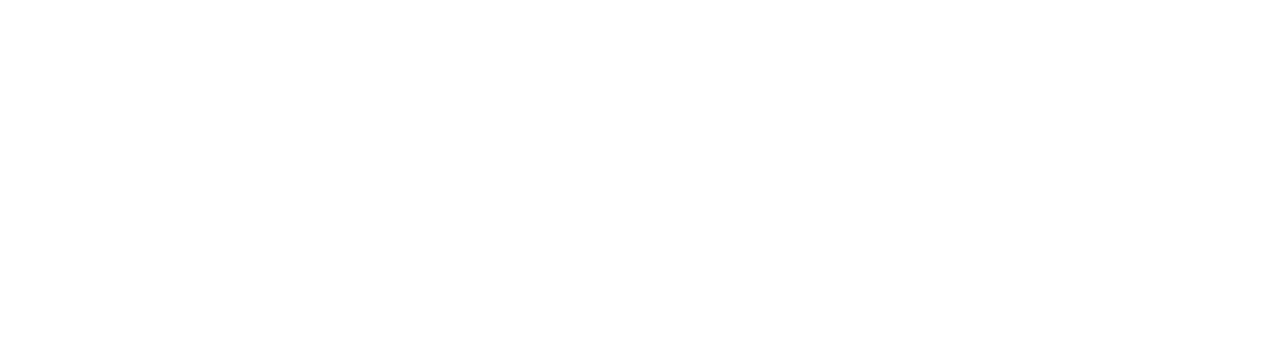
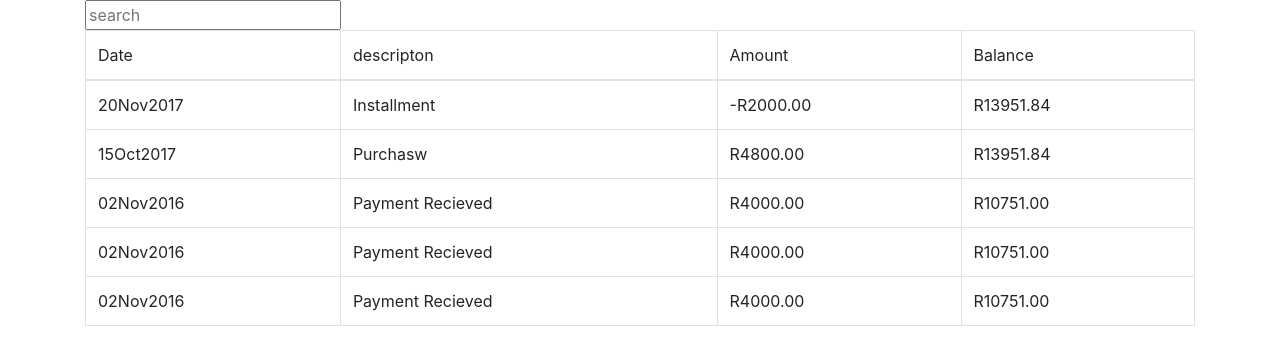
Before and after one commit to umapyla/staff-web, an Angular app: page /transactional in a window 1280 px wide. Shown: the top 364 px of the page. Built offline with nearby package versions, Linux system fonts and the light colour scheme.

Commit message:
#1 feat: it shows result according to it's functionality

```diff
--- a/src/app/app.component.html
+++ b/src/app/app.component.html
@@ -1,4 +1,7 @@
 
 
-<button class="btn btn-success" (click)="onNextPage()">Next Page</button>
-<router-outlet></router-outlet>
+<router-outlet>
+    <!-- <div class="container">
+        <button class="btn btn-success" (click)="onNextPage()">Next Page</button>
+        </div> -->
+</router-outlet>
--- a/src/app/app.module.ts
+++ b/src/app/app.module.ts
@@ -6,9 +6,10 @@ import { TransactionalSearchComponent } from '../app/transactional-search/transa
 import { Routes, RouterModule } from "@angular/router";
 import { FormsModule } from '@angular/forms';
 import { TransactionSearchService } from "./transaction-search.service";
+import { HttpModule } from "@angular/http";
 
 const routes: Routes = [
-  {path: '', component: AppComponent},
+  {path: '', component: TransactionalSearchComponent},
   {path:'transactional' ,component: TransactionalSearchComponent}
 ]
 
@@ -18,7 +19,7 @@ const routes: Routes = [
     TransactionalSearchComponent
   ],
   imports: [
-    BrowserModule, RouterModule.forRoot(routes)
+    BrowserModule, RouterModule.forRoot(routes), FormsModule,HttpModule
   ],
   providers: [ TransactionSearchService ],
 
--- a/src/app/transactional-search/transactional-search.component.html
+++ b/src/app/transactional-search/transactional-search.component.html
@@ -1,29 +1,50 @@
-<div class="container">
+<!-- <div class="container">
   <div class="row">
     <div class="col-lg-12">
       <div class="Rectangle">
 
-            <div> <input type="text" name="search" [(ngModel)]="search"  class="InnerRectangle" placeholder="search" >
-              <div> <img src="assets/grey.svg" class="nlsg-l-clear-search" (click)="onClick()" ></div>
+        <div> <input type="text" name="searchText" [(ngModel)]="searchText" class="InnerRectangle" placeholder="search">
+          <div> <img src="assets/grey.svg" class="Grey" (click)="onClick()"></div>
 
+        </div> -->
+        <div class="container">
+          <div class="row">
+            <div class="col-lg-12">
+              <div >
+                <input #mySearch [(ngModel)]="searchText" placeholder="search" (input)="updateResult(mySearch.value)">
+
+                  <!-- <input [(ngModel)]="searchText" placeholder="search" (input)="updateResult()"> -->
               </div>
+
                 <table class="table table-bordered table-stripped">
                       <thead>
                         <tr>
                           <td>Date</td>
-                  <td>Discription</td>
+                          <td>descripton</td>
                           <td>Amount</td>
                           <td>Balance</td>
                         </tr>
                       </thead>
+                      <tbody>
+                        <tr *ngFor="let tx of transactions2 ">
+                          <td>{{tx.Date}}</td>
+                          <td>{{tx.descripton}}</td>
+                          <td>{{tx.Amount}}</td>
+                          <td>{{tx.Balance}}</td>
+                        </tr>
+                      </tbody>
+
                     </table>
+            </div>
+          </div>
+
 
         </div>
+
+      <!-- </div>
       <div>
 
       </div>
     </div>
   </div>
-    </div>
-
-  </div>
+</div> -->
--- a/src/app/transactional-search/transactional-search.component.ts
+++ b/src/app/transactional-search/transactional-search.component.ts
@@ -1,6 +1,7 @@
 import { Component, OnInit } from '@angular/core';
-import { TransactionSearchService } from "../transaction-search.service";
-import { TransactionDetail } from "./transaction.model";
+// import { TransactionSearchService } from "../transaction-search.service";
+// import { TransactionDetail } from "./transaction.model";
+import { Response, Http } from '@angular/http';
 
 @Component({
   selector: 'app-transactional-search',
@@ -9,23 +10,79 @@ import { TransactionDetail } from "./transaction.model";
 })
 export class TransactionalSearchComponent implements OnInit {
 
-  search: string;
- transactions : Array<TransactionDetail>
+  searchText: any;
+  //  transactions : Array<TransactionDetail>
+  transactions1: any[];
+  transactions2: any[];
+  dummayArray = [];
 
-  constructor(private transactionSearchService:TransactionSearchService) { }
+  constructor() { }
 
   ngOnInit() {
-    this.getData();
+    // this.getData();
+
+    this.transactions1 =
+      [{ Date: "20Nov2017", descripton: 'Installment ', Amount: "-R2000.00", Balance: "R13951.84" },
+      { Date: "15Oct2017", descripton: "Purchasw ", Amount: "R4800.00", Balance: "R13951.84" },
+      { Date: "02Nov2016", descripton: "Payment Recieved ", Amount: "R4000.00", Balance: "R10751.00" },
+      { Date: "02Nov2016", descripton: "Payment Recieved ", Amount: "R4000.00", Balance: "R10751.00" },
+      { Date: "02Nov2016", descripton: "Payment Recieved ", Amount: "R4000.00", Balance: "R10751.00" }];
+
+      this.transactions2 = this.transactions1;
+
   }
 
-  onClick(){
-   this.search = '';
+  onClear() {
+     this.searchText = '';
+     this.transactions2 = this.transactions1;
   }
 
-  getData() {
-    this.transactionSearchService.getData().subscribe(resp => {
-      this.transactions = resp.json();
-    })
+  // updateResult() {
+  //   this.dummayArray = [];
+  //   if(this.searchText.length >=3){
+  //   this.transactions1.forEach((item) => {
+  //     if(item.descripton.indexOf(this.searchText) !== -1 ) {
+  //       this.dummayArray.push(item);
+  //     }
+
+  //   });
+
+  //   if(this.dummayArray.length) {
+  //     this.transactions2 = this.dummayArray;
+  //   }
+  // } else {
+  //   this.transactions2= this.transactions1;
+  // }
+  // }
+
+  updateResult() {
+    this.dummayArray = [];
+    if(this.searchText.length >=3  ){
+    this.transactions1.filter((item) => {
+      if(item.descripton.toString().toLowerCase().indexOf(this.searchText) !== -1 ) {
+        this.dummayArray.push(item);
+      }
+
+    });
+
+    if(this.dummayArray.length) {
+      this.transactions2 = this.dummayArray;
+    }
+  } else {
+    this.transactions2= this.transactions1;
+  }
   }
 
+
+
+
+
+
+  // getData() {
+  //   this.transactionSearchService.getData().subscribe(resp=> {
+  //     this.transactions = resp.json();
+  //     console.log(this.transactions);
+  //   })
+  // }
+
 }
```
Also changed, not shown: src/app/transactional-search/transaction.model.ts (+4 -4 lines), 1 other file (tests, documents, lock files or other folders). Lines whose indentation alone changed are shown as unchanged.
